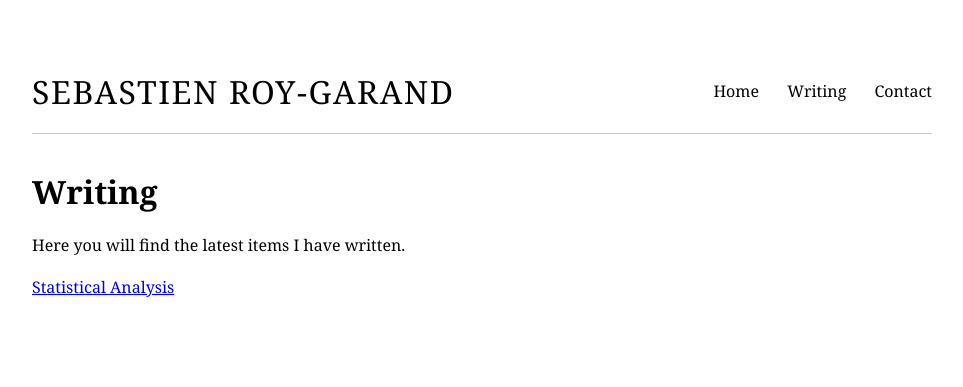
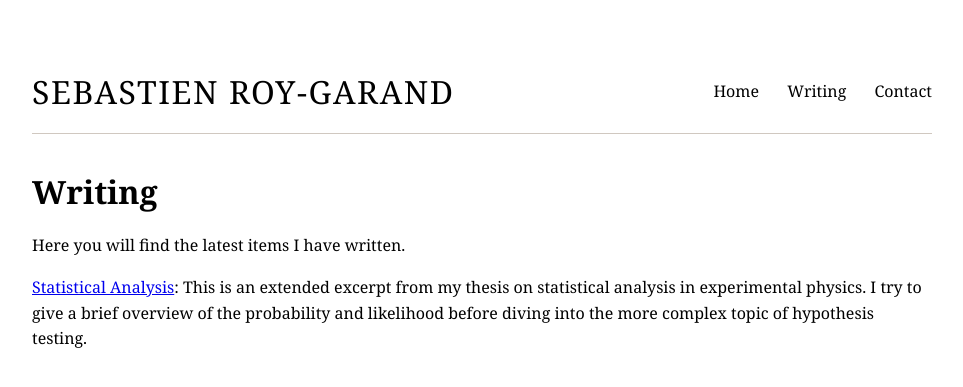
Before and after one commit to sroygara/sroygara.github.io, a Jekyll site: the page built from writing/index.md, in a window 1280 px wide. Shown: the top 387 px of the page, without its empty margins (158-1121 px from the left). Built offline with Jekyll 4.4.1, drawn with Linux system fonts in a browser that asks for light colours.

Commit message:
Foreword to stats

```diff
--- a/writing/index.md
+++ b/writing/index.md
@@ -5,4 +5,5 @@ title: Writing
 
 Here you will find the latest items I have written.
 
-[Statistical Analysis](StatisticalAnalysis.md)
+
+[Statistical Analysis](StatisticalAnalysis.md): This is an extended excerpt from my thesis on statistical analysis in experimental physics. I try to give a brief overview of the probability and likelihood before diving into the more complex topic of hypothesis testing.
```
